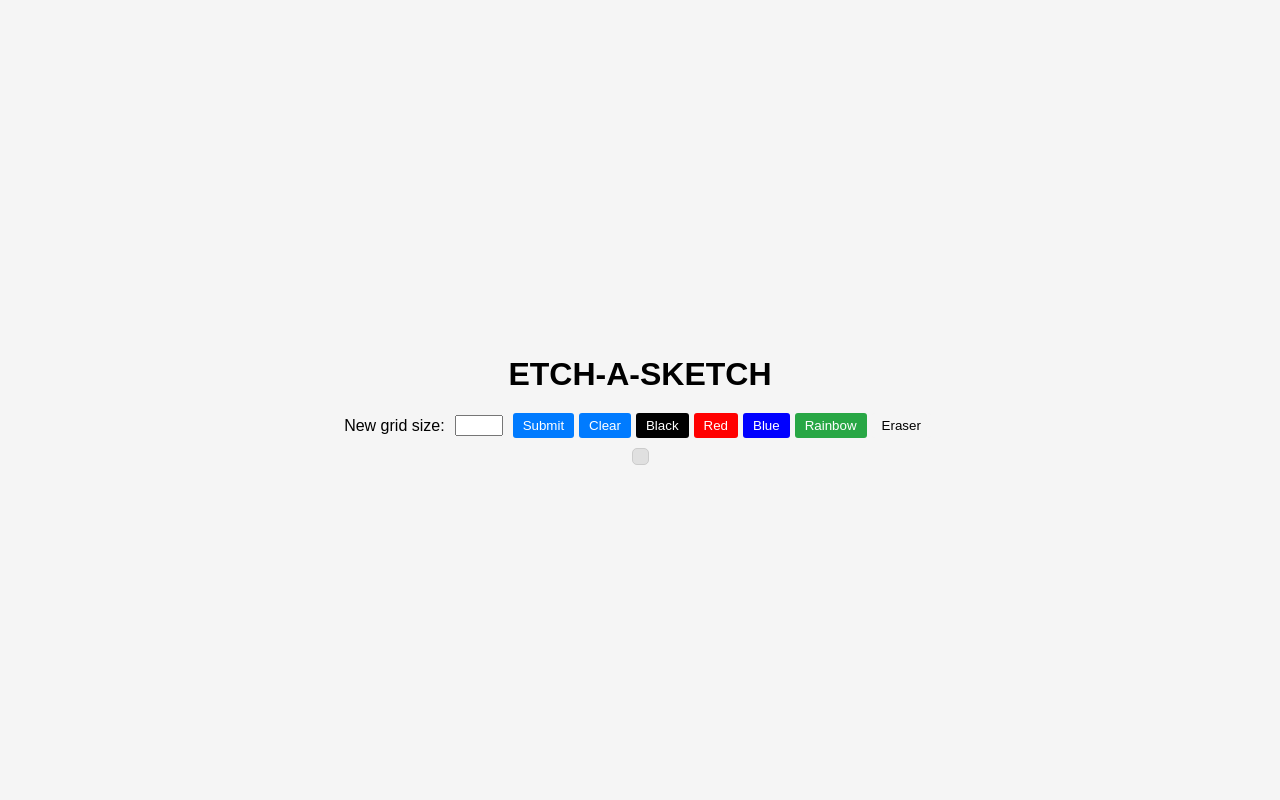
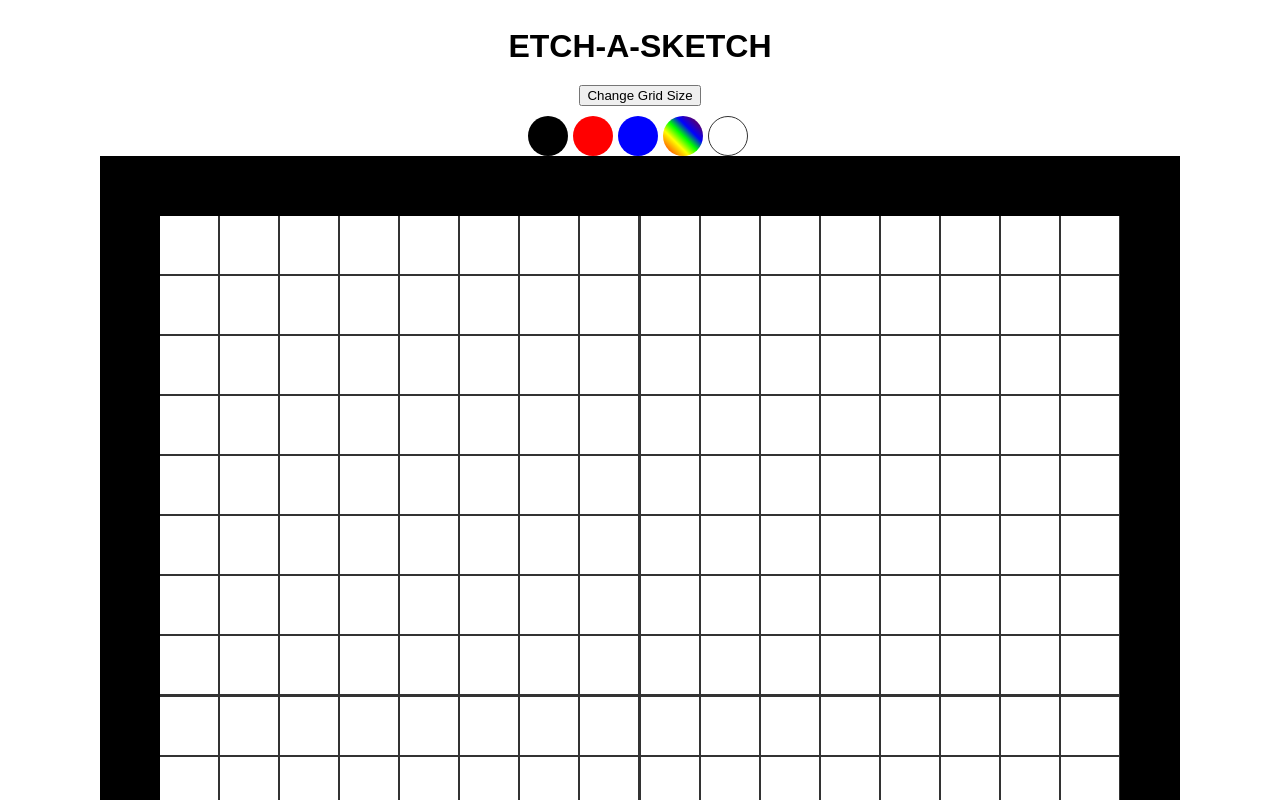
Before and after one commit to sylvieshimwauwase/Etch-a-Sketch, a plain HTML site: page index.html in a window 1280 px wide. Shown: the top 800 px of the page. Drawn offline with Linux system fonts and the light colour scheme.

Commit message:
Etch-a-sketch

```diff
--- a/index.html
+++ b/index.html
@@ -1,28 +1,22 @@
 <!DOCTYPE html>
 <html lang="en">
-
 <head>
   <meta charset="UTF-8">
   <meta name="viewport" content="width=device-width, initial-scale=1.0">
   <link rel="stylesheet" href="styles.css">
   <title>ETCH-A-SKETCH</title>
 </head>
-
 <body>
   <h1>ETCH-A-SKETCH</h1>
-  <div class="options">
-    <label for="grid-size">New grid size:</label>
-    <input type="number" id="grid-size" min="1" max="100">
-    <button id="submit-btn">Submit</button>
-    <button id="clear-btn">Clear</button>
-    <button id="black-btn">Black</button>
-    <button id="red-btn">Red</button>
-    <button id="blue-btn">Blue</button>
-    <button id="rainbow-btn">Rainbow</button>
-    <button id="eraser-btn">Eraser</button>
+  <button id="change-grid-btn">Change Grid Size</button>
+  <div class="colors">
+    <button class="color-btn black"></button>
+    <button class="color-btn red"></button>
+    <button class="color-btn blue"></button>
+    <button class="color-btn rainbow"></button>
+    <button class="color-btn eraser"></button>
   </div>
   <div class="container"></div>
   <script src="script.js"></script>
 </body>
-
 </html>
--- a/script.js
+++ b/script.js
@@ -1,24 +1,18 @@
 const container = document.querySelector('.container');
-const gridSizeInput = document.getElementById('grid-size');
-const submitBtn = document.getElementById('submit-btn');
-const clearBtn = document.getElementById('clear-btn');
-const blackBtn = document.getElementById('black-btn');
-const redBtn = document.getElementById('red-btn');
-const blueBtn = document.getElementById('blue-btn');
-const rainbowBtn = document.getElementById('rainbow-btn');
-const eraserBtn = document.getElementById('eraser-btn');
-
+const changeGridBtn = document.getElementById('change-grid-btn');
+const colorButtons = document.querySelectorAll('.color-btn');
+let currentColor = 'black';
 let gridSize = 16;
 
 function createGrid(size) {
   container.style.gridTemplateColumns = `repeat(${size}, 1fr)`;
   container.style.gridTemplateRows = `repeat(${size}, 1fr)`;
-
   for (let i = 0; i < size * size; i++) {
     const square = document.createElement('div');
     square.classList.add('square');
     container.appendChild(square);
   }
+  updateSquareSize();
 }
 
 function clearGrid() {
@@ -27,8 +21,8 @@ function clearGrid() {
 }
 
 function changeGridSize() {
-  let newSize = gridSizeInput.value;
-  if (newSize === '') return;
+  let newSize = prompt('Enter the number of squares per side (max 100):');
+  if (newSize === null) return; // Handle cancel button
   newSize = parseInt(newSize);
   if (isNaN(newSize) || newSize <= 0 || newSize > 100) {
     alert('Please enter a valid number between 1 and 100.');
@@ -40,48 +34,38 @@ function changeGridSize() {
   addHoverEffect();
 }
 
-function setColor(color) {
-  const squares = document.querySelectorAll('.square');
-  squares.forEach(square => (square.style.backgroundColor = color));
+function changeColor(event) {
+  currentColor = event.target.classList[1];
 }
 
 function addHoverEffect() {
   const squares = document.querySelectorAll('.square');
   squares.forEach(square => {
     square.addEventListener('mouseover', () => {
-      const color = rainbowBtn.classList.contains('active')
-        ? `rgb(${getRandomColorValue()}, ${getRandomColorValue()}, ${getRandomColorValue()})`
-        : eraserBtn.classList.contains('active')
-        ? 'white'
-        : blackBtn.classList.contains('active')
-        ? 'black'
-        : redBtn.classList.contains('active')
-        ? 'red'
-        : blueBtn.classList.contains('active')
-        ? 'blue'
-        : '';
-      square.style.backgroundColor = color;
+      square.style.backgroundColor = currentColor === 'eraser' ? 'white' : currentColor;
     });
   });
 }
 
-function getRandomColorValue() {
-  return Math.floor(Math.random() * 256);
+function getRandomColor() {
+  const letters = '0123456789ABCDEF';
+  let color = '#';
+  for (let i = 0; i < 6; i++) {
+    color += letters[Math.floor(Math.random() * 16)];
+  }
+  return color;
 }
 
-gridSizeInput.addEventListener('keypress', event => {
-  if (event.key === 'Enter') {
-    changeGridSize();
-  }
-});
-
-submitBtn.addEventListener('click', changeGridSize);
-clearBtn.addEventListener('click', clearGrid);
-blackBtn.addEventListener('click', () => setColor('black'));
-redBtn.addEventListener('click', () => setColor('red'));
-blueBtn.addEventListener('click', () => setColor('blue'));
-rainbowBtn.addEventListener('click', () => setColor('rainbow'));
-eraserBtn.addEventListener('click', () => setColor('white'));
+function updateSquareSize() {
+  const squares = document.querySelectorAll('.square');
+  const squareSize = 960 / gridSize - 2; // Adjust for borders
+  squares.forEach(square => {
+    square.style.width = `${squareSize}px`;
+    square.style.height = `${squareSize}px`;
+  });
+}
 
 createGrid(gridSize);
 addHoverEffect();
+changeGridBtn.addEventListener('click', changeGridSize);
+colorButtons.forEach(button => button.addEventListener('click', changeColor));
--- a/styles.css
+++ b/styles.css
@@ -2,81 +2,58 @@ body {
   display: flex;
   flex-direction: column;
   align-items: center;
-  justify-content: center;
-  height: 100vh;
-  margin: 0;
   font-family: Arial, sans-serif;
-  background-color: #f5f5f5;
 }
 
 h1 {
-  margin-bottom: 20px;
+  margin: 20px;
 }
 
 .container {
   display: grid;
-  gap: 1px;
-  background-color: #e0e0e0;
-  border: 1px solid #ccc;
-  border-radius: 5px; /* Add rounded corners */
+  grid-gap: 1px;
+  background-color: #333;
+  width: 960px;
+  height: 960px;
+  border: 60px solid #000;
 }
 
 .square {
   background-color: white;
-  transition: background-color 0.2s ease;
+  transition: background-color 0.3s;
 }
 
-.options {
+.colors {
   display: flex;
-  align-items: center;
-  margin-bottom: 10px;
+  margin-top: 10px;
 }
 
-label {
-  margin-right: 10px;
+.color-btn {
+  width: 40px;
+  height: 40px;
+  margin-right: 5px;
+  border: none;
+  cursor: pointer;
+  border-radius: 50%;
 }
 
-input {
-  width: 40px;
-  text-align: center;
-  margin-right: 10px;
-}
-
-button {
-  cursor: pointer;
-  margin-right: 5px;
-  padding: 5px 10px;
-  border: none;
-  border-radius: 3px;
-  color: white;
-}
-
-button.active {
-  background-color: #007bff;
-}
-
-button#submit-btn,
-button#clear-btn {
-  background-color: #007bff;
-}
-
-button#black-btn {
+.black {
   background-color: black;
 }
 
-button#red-btn {
+.red {
   background-color: red;
 }
 
-button#blue-btn {
+.blue {
   background-color: blue;
 }
 
-button#rainbow-btn {
-  background-color: #28a745;
+.rainbow {
+  background: linear-gradient(45deg, #ff0000, #ff7f00, #ffff00, #00ff00, #0000ff, #4b0082, #9400d3);
 }
 
-button#eraser-btn {
-  background-color: #f5f5f5;
-  color: black;
+.eraser {
+  background-color: white;
+  border: 1px solid #333;
 }
```
